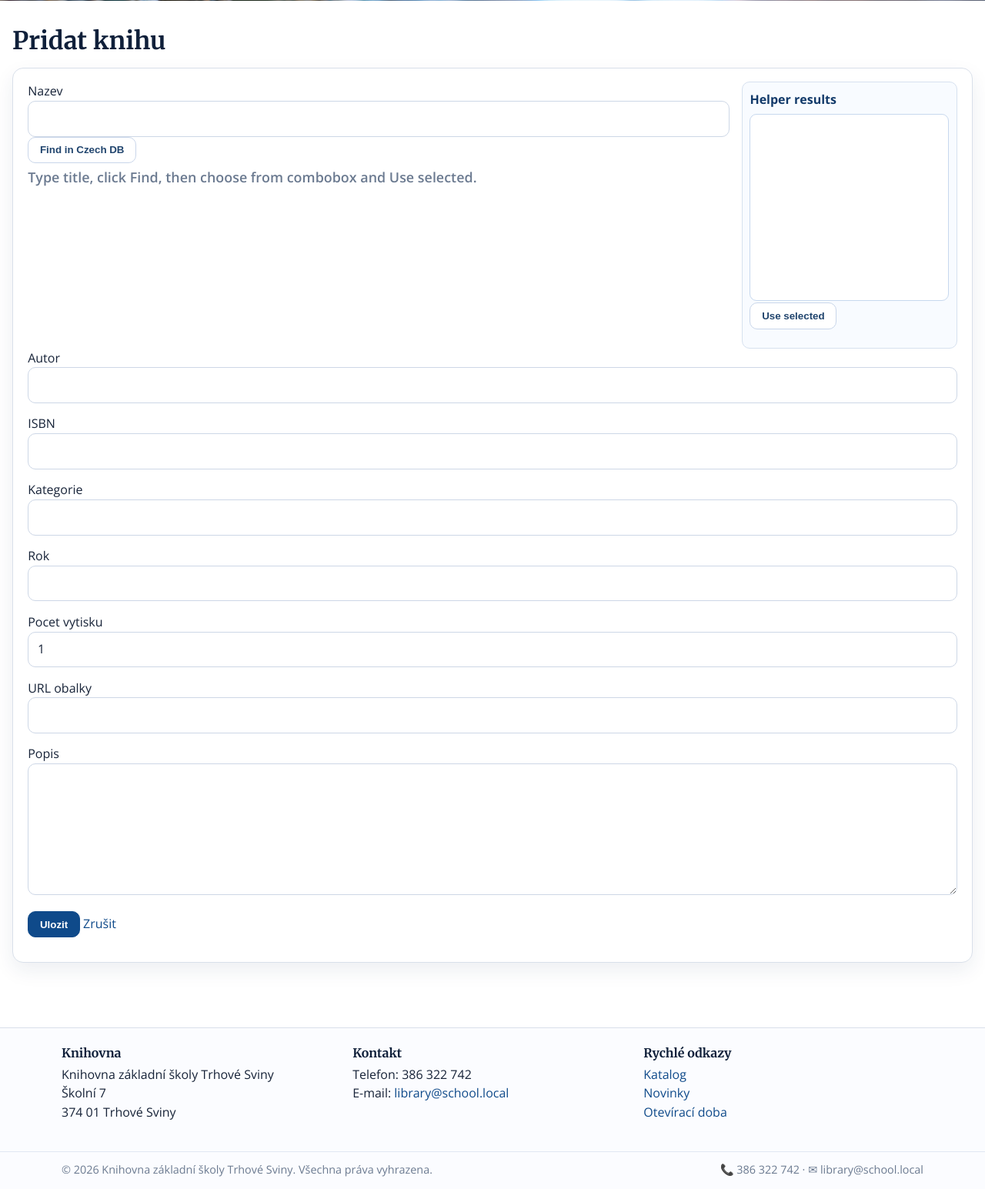
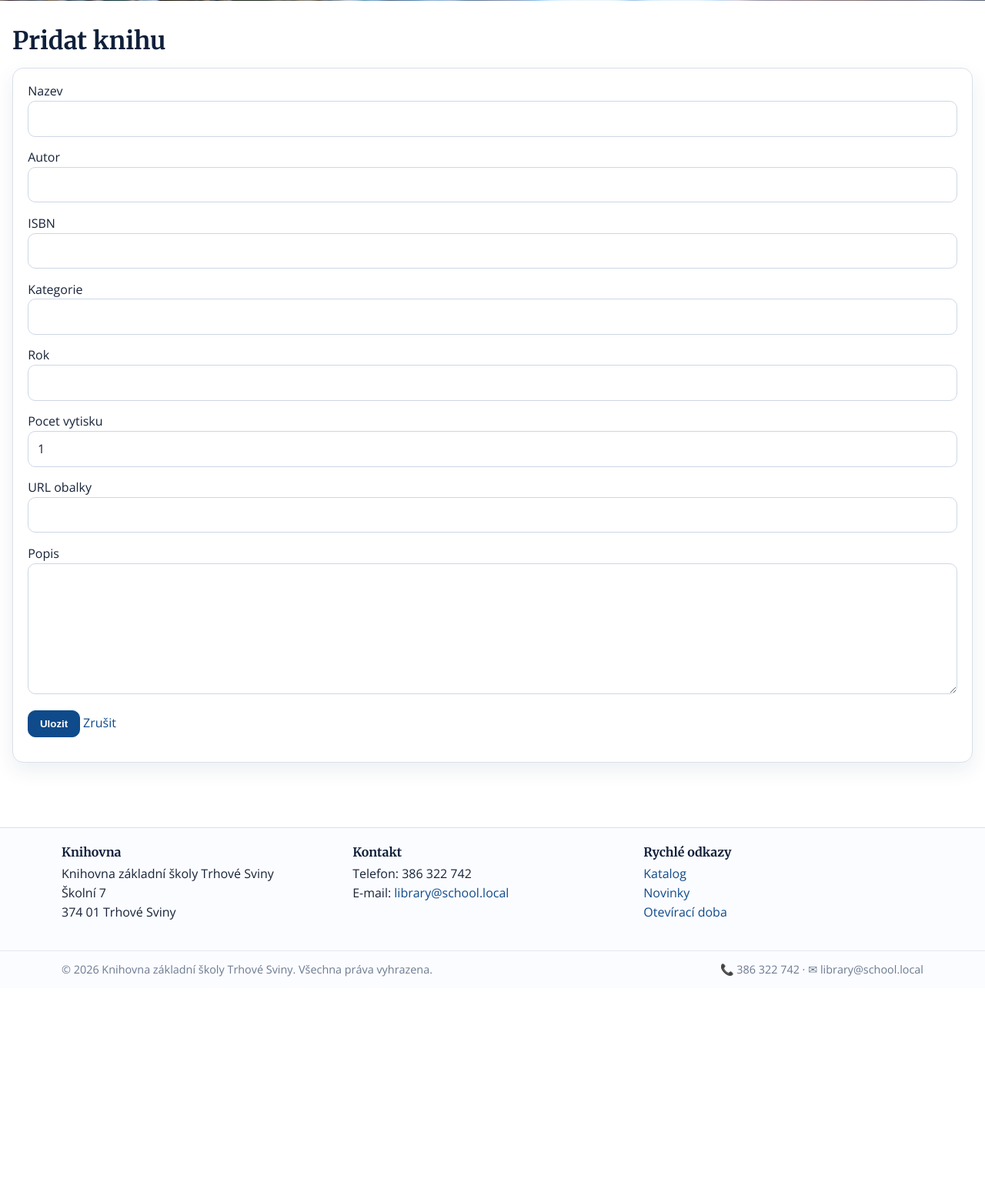
Before and after one commit to hanzl9592/TrhoveSvinyWeb, a Flask app: page /admin/books/new in a window 1280 px wide. Shown: the part 611-2156 px from the top of the page at 77% size. After the commit the page ends 1880 px from the top, so only its background shows below. Run offline with Flask 3, Linux system fonts and the light colour scheme; a user stored in the database is signed in; lists and menus that the app fills with data are empty; some libraries are stand-ins or nearby versions.

Commit message:
Change dropdown menu for autosearch of book informations. Add also autofill of the book name

```diff
--- a/library/static/css/style.css
+++ b/library/static/css/style.css
@@ -689,35 +689,54 @@ textarea {
   font-weight: 600;
 }
 
-.book-helper-layout {
-  display: grid;
-  grid-template-columns: minmax(0, 1fr) 280px;
-  gap: 1rem;
-  align-items: start;
+.book-title-field {
+  position: relative;
 }
 
-.book-helper-side {
-  border: 1px solid #d6e1ef;
-  border-radius: 10px;
-  padding: 0.6rem;
-  background: #f8fbff;
+.book-title-autocomplete {
+  position: relative;
+  display: block;
 }
 
-.book-helper-title {
-  display: block;
-  margin-bottom: 0.4rem;
-  color: #123a6a;
+.book-title-dropdown {
+  position: absolute;
+  top: calc(100% + 4px);
+  left: 0;
+  right: 0;
+  z-index: 30;
+  margin: 0;
+  padding: 0.3rem;
+  list-style: none;
+  background: #ffffff;
+  border: 1px solid #c7d8ee;
+  border-radius: 10px;
+  box-shadow: 0 8px 24px rgba(20, 40, 70, 0.14);
+  max-height: 320px;
+  overflow-y: auto;
 }
 
-.book-helper-combo {
-  width: 100%;
-  min-height: 220px;
-  border: 1px solid #c7d8ee;
-  border-radius: 9px;
-  padding: 0.35rem;
-  background: #ffffff;
+.book-title-dropdown li {
+  padding: 0.5rem 0.6rem;
+  border-radius: 7px;
+  cursor: pointer;
+  display: flex;
+  flex-direction: column;
+  gap: 0.1rem;
+}
+
+.book-title-dropdown li:hover,
+.book-title-dropdown li.highlighted {
+  background: #eef5ff;
+}
+
+.book-title-dropdown-main {
+  font-weight: 600;
   color: #173153;
-  font-size: 0.98rem;
+}
+
+.book-title-dropdown-sub {
+  font-size: 0.85rem;
+  color: #6b7d93;
 }
 
 .input:focus,
@@ -1123,8 +1142,8 @@ button[disabled],
     margin-top: 0;
   }
 
-  .book-helper-layout {
-    grid-template-columns: 1fr;
+  .book-title-dropdown {
+    max-height: 240px;
   }
 
   .topbar-inner {
--- a/library/templates/admin/book_form.html
+++ b/library/templates/admin/book_form.html
@@ -4,22 +4,15 @@
 <h1>{{ tr('admin.edit_book') if book else tr('admin.add_book') }}</h1>
 <form method="post" class="form">
   {{ form.hidden_tag() }}
-  <div class="book-helper-layout">
-    <div>
-      <p>
-        {{ tr('admin.form_title') }}
-        {{ form.title(class_="input", id="book-title", autocomplete="off") }}
-        <button type="button" class="btn" id="book-helper-find">Find in Czech DB</button>
-        <span class="muted helper-hint" id="book-prefill-hint"></span>
-        {% for e in form.title.errors %}<span class="error">{{ e }}</span>{% endfor %}
-      </p>
-    </div>
-    <aside class="book-helper-side" aria-label="Book helper results">
-      <strong class="book-helper-title">Helper results</strong>
-      <select id="book-helper-combo" class="book-helper-combo" size="10" aria-label="Book helper combobox"></select>
-      <p><button type="button" class="btn" id="book-helper-use">Use selected</button></p>
-    </aside>
-  </div>
+  <p class="book-title-field">
+    {{ tr('admin.form_title') }}
+    <span class="book-title-autocomplete">
+      {{ form.title(class_="input", id="book-title", autocomplete="off") }}
+      <ul class="book-title-dropdown" id="book-helper-dropdown" role="listbox" hidden></ul>
+    </span>
+    <span class="muted helper-hint" id="book-prefill-hint"></span>
+    {% for e in form.title.errors %}<span class="error">{{ e }}</span>{% endfor %}
+  </p>
   <p>{{ tr('admin.form_author') }} {{ form.author(class_="input", id="book-author") }}{% for e in form.author.errors %}<span class="error">{{ e }}</span>{% endfor %}</p>
   <p>{{ tr('admin.form_isbn') }} {{ form.isbn(class_="input", id="book-isbn") }}{% for e in form.isbn.errors %}<span class="error">{{ e }}</span>{% endfor %}</p>
   <p>{{ tr('admin.form_category') }} {{ form.category(class_="input", id="book-category") }}{% for e in form.category.errors %}<span class="error">{{ e }}</span>{% endfor %}</p>
@@ -42,20 +35,33 @@
       const copiesInput = document.getElementById("book-total-copies");
       const coverInput = document.getElementById("book-cover-url");
       const descriptionInput = document.getElementById("book-description");
-      const findButton = document.getElementById("book-helper-find");
-      const combo = document.getElementById("book-helper-combo");
-      const useButton = document.getElementById("book-helper-use");
+      const dropdown = document.getElementById("book-helper-dropdown");
       const hint = document.getElementById("book-prefill-hint");
       const suggestUrl = "{{ url_for('admin.books_suggest') }}";
 
       let lastResults = [];
       let activeController = null;
+      let debounceTimer = null;
+      let highlightedIndex = -1;
 
       function setHint(text) {
         hint.textContent = text || "";
       }
 
+      function closeDropdown() {
+        dropdown.hidden = true;
+        dropdown.innerHTML = "";
+        highlightedIndex = -1;
+      }
+
+      function sourceLabel(item) {
+        if (item.source === "local") return "local";
+        if (item.source === "google-cs") return "CZ catalog";
+        return "external";
+      }
+
       function fillFromBook(book) {
+        titleInput.value = book.title || titleInput.value;
         authorInput.value = book.author || "";
         isbnInput.value = book.isbn || "";
         categoryInput.value = book.category || "";
@@ -65,33 +71,43 @@
         if (!copiesInput.value || copiesInput.value === "1") {
           copiesInput.value = book.total_copies || 1;
         }
-        setHint("Book details loaded from local Czech database. Please review and Save.");
+        setHint("Book details loaded. Please review and Save.");
+        closeDropdown();
       }
 
-      function sourceLabel(item) {
-        if (item.source === "local") return "local";
-        if (item.source === "google-cs") return "CZ catalog";
-        return "external";
+      function renderDropdown(results) {
+        dropdown.innerHTML = "";
+        if (!results.length) {
+          closeDropdown();
+          return;
+        }
+        results.forEach((item, index) => {
+          const li = document.createElement("li");
+          li.setAttribute("role", "option");
+          li.dataset.index = String(index);
+          li.innerHTML =
+            '<span class="book-title-dropdown-main">' +
+            escapeHtml(item.title) +
+            '</span><span class="book-title-dropdown-sub">' +
+            escapeHtml(item.author || "") +
+            " &middot; " +
+            sourceLabel(item) +
+            "</span>";
+          li.addEventListener("mousedown", (event) => {
+            // mousedown fires before blur, so the click is not lost
+            event.preventDefault();
+            fillFromBook(results[index]);
+          });
+          dropdown.appendChild(li);
+        });
+        dropdown.hidden = false;
+        highlightedIndex = -1;
       }
 
-      function renderComboResults(results) {
-        combo.innerHTML = "";
-        if (!results.length) {
-          const opt = document.createElement("option");
-          opt.value = "";
-          opt.textContent = "No match found.";
-          opt.disabled = true;
-          combo.appendChild(opt);
-          return;
-        }
-
-        results.forEach((item, index) => {
-          const opt = document.createElement("option");
-          opt.value = String(index);
-          opt.textContent = `${item.title} - ${item.author} (${sourceLabel(item)})`;
-          combo.appendChild(opt);
-        });
-        combo.selectedIndex = 0;
+      function escapeHtml(value) {
+        const div = document.createElement("div");
+        div.textContent = value == null ? "" : String(value);
+        return div.innerHTML;
       }
 
       async function fetchSuggestions(query) {
@@ -105,48 +121,52 @@
           });
           if (!response.ok) return;
           lastResults = await response.json();
-          renderComboResults(lastResults);
-          if (lastResults.length > 0) {
-            setHint("Choose a result in the combobox and click Use selected.");
-          } else {
-            setHint("");
-          }
+          renderDropdown(lastResults);
+          setHint(lastResults.length ? "" : "No match found.");
         } catch (_err) {
-          setHint("");
+          // aborted or network error — leave dropdown as-is
         }
       }
 
-      function useSelectedResult() {
-        const idx = Number(combo.value);
-        if (!Number.isInteger(idx) || idx < 0 || idx >= lastResults.length) {
-          setHint("Select a valid result first.");
+      titleInput.addEventListener("input", () => {
+        const q = titleInput.value.trim();
+        clearTimeout(debounceTimer);
+        if (q.length < 2) {
+          closeDropdown();
+          setHint("");
           return;
         }
-        fillFromBook(lastResults[idx]);
-      }
-
-      findButton.addEventListener("click", () => {
-        const q = (titleInput.value || "").trim();
-        if (q.length < 2) {
-          lastResults = [];
-          renderComboResults(lastResults);
-          setHint("Type at least 2 characters then click Find.");
-          return;
-        }
-        fetchSuggestions(q);
+        debounceTimer = setTimeout(() => fetchSuggestions(q), 300);
       });
 
-      useButton.addEventListener("click", useSelectedResult);
-      combo.addEventListener("dblclick", useSelectedResult);
+      titleInput.addEventListener("keydown", (event) => {
+        const items = Array.from(dropdown.children);
+        if (dropdown.hidden || !items.length) return;
 
-      titleInput.addEventListener("keydown", (event) => {
-        if (event.key === "Enter") {
+        if (event.key === "ArrowDown") {
           event.preventDefault();
-          findButton.click();
+          highlightedIndex = Math.min(highlightedIndex + 1, items.length - 1);
+          items.forEach((el, i) => el.classList.toggle("highlighted", i === highlightedIndex));
+        } else if (event.key === "ArrowUp") {
+          event.preventDefault();
+          highlightedIndex = Math.max(highlightedIndex - 1, 0);
+          items.forEach((el, i) => el.classList.toggle("highlighted", i === highlightedIndex));
+        } else if (event.key === "Enter") {
+          if (highlightedIndex >= 0) {
+            event.preventDefault();
+            fillFromBook(lastResults[highlightedIndex]);
+          }
+        } else if (event.key === "Escape") {
+          closeDropdown();
         }
       });
 
-      setHint("Type title, click Find, then choose from combobox and Use selected.");
+      // Close the dropdown (without filling anything) when clicking outside it
+      document.addEventListener("click", (event) => {
+        if (!titleInput.contains(event.target) && !dropdown.contains(event.target)) {
+          closeDropdown();
+        }
+      });
     })();
   </script>
 {% endif %}
```
